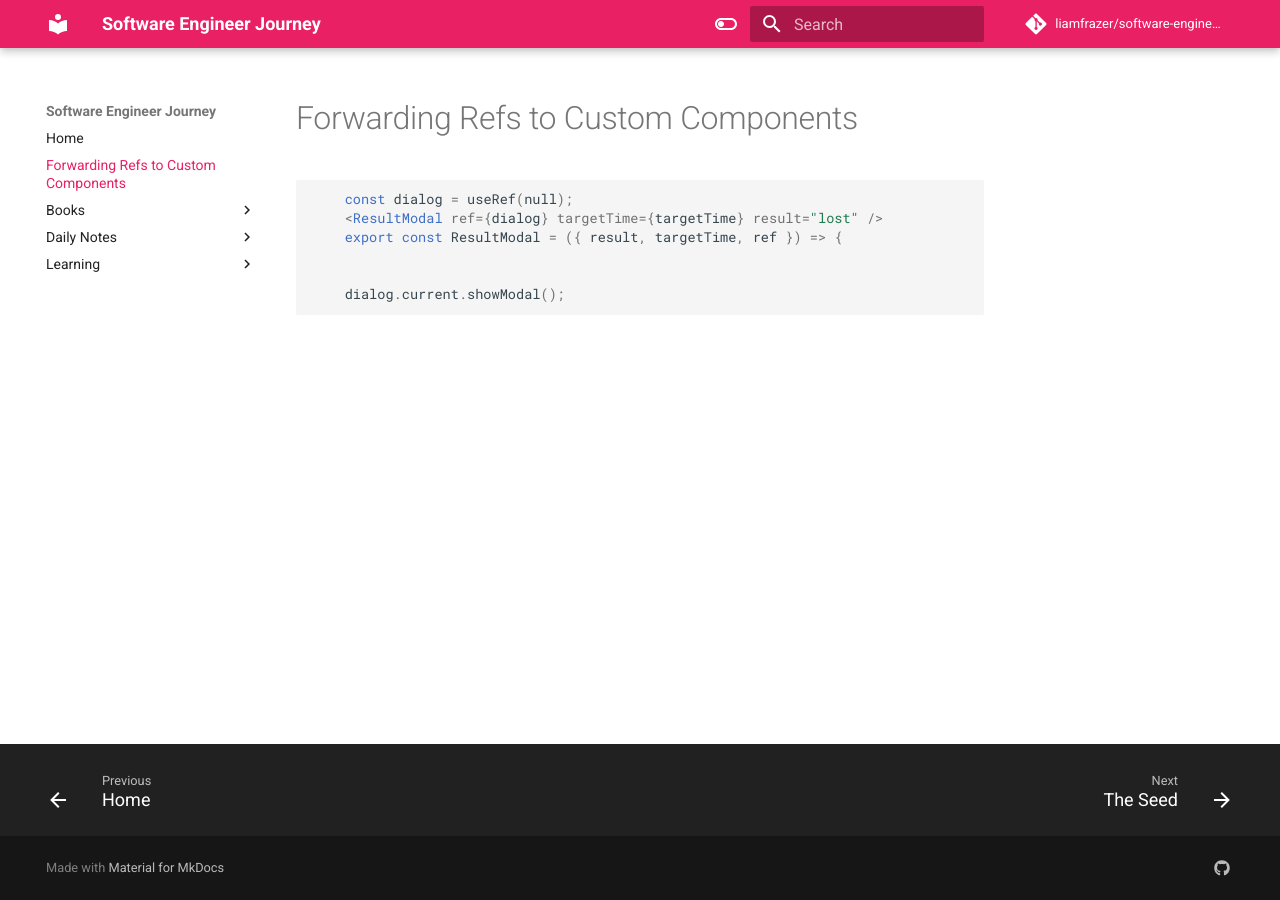
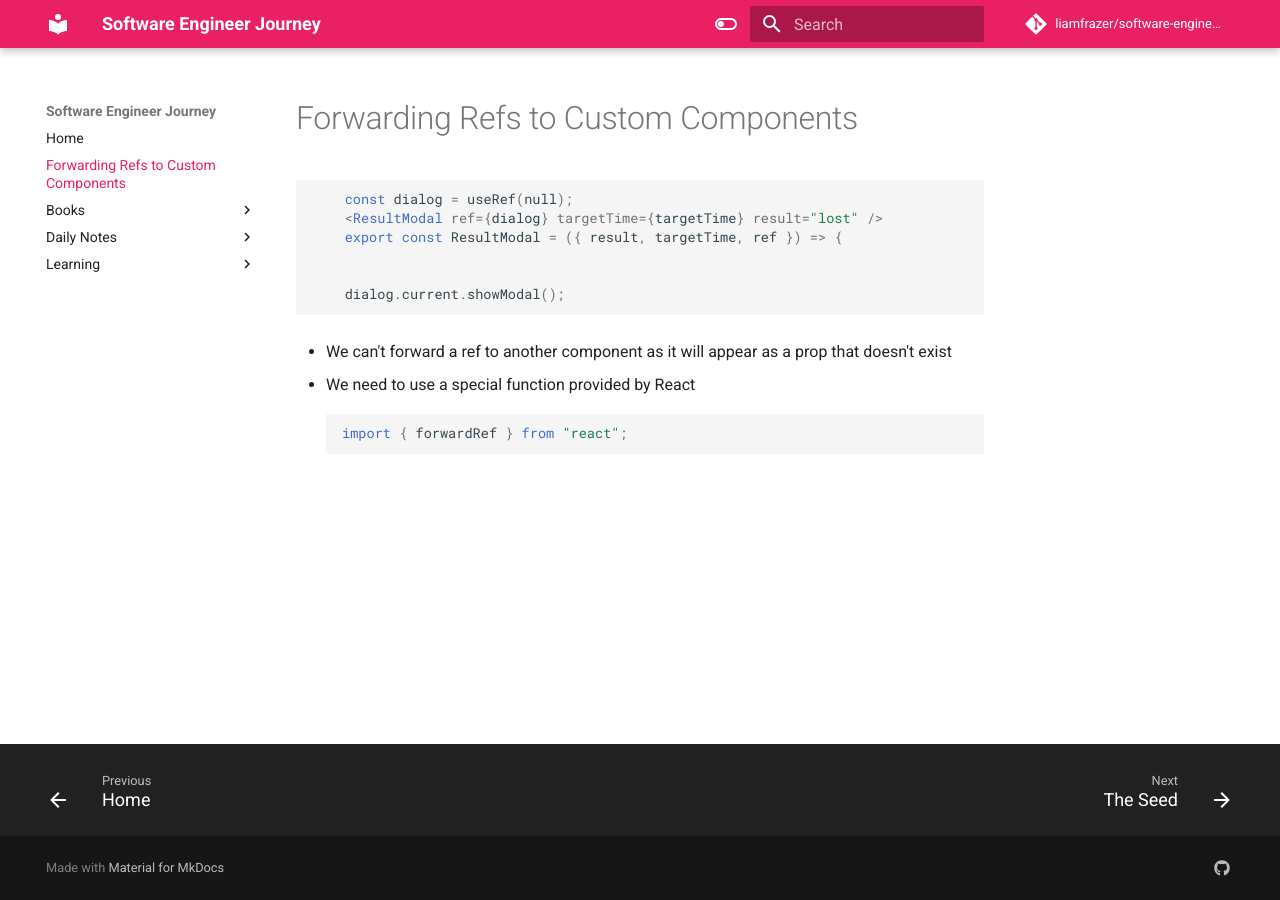
Before and after one commit to liamfrazer/software-engineer-journey, an MkDocs documentation site: the page built from docs/Forwarding Refs to Custom Components.md, in a window 1280 px wide. Built offline with MkDocs 1.6.1 and Material for MkDocs 9.7.7, drawn with Linux system fonts in a browser that asks for light colours; comment, search, counter and statistics services are not loaded.

Commit message:
vault backup: 2023-12-29 15:53:45

````diff
--- a/docs/Forwarding Refs to Custom Components.md
+++ b/docs/Forwarding Refs to Custom Components.md
@@ -13,3 +13,10 @@ tags:
 
 	dialog.current.showModal();
 ```
+
+* We can't forward a ref to another component as it will appear as a prop that doesn't exist
+
+* We need to use a special function provided by React
+```jsx
+import { forwardRef } from "react";
+```
````
